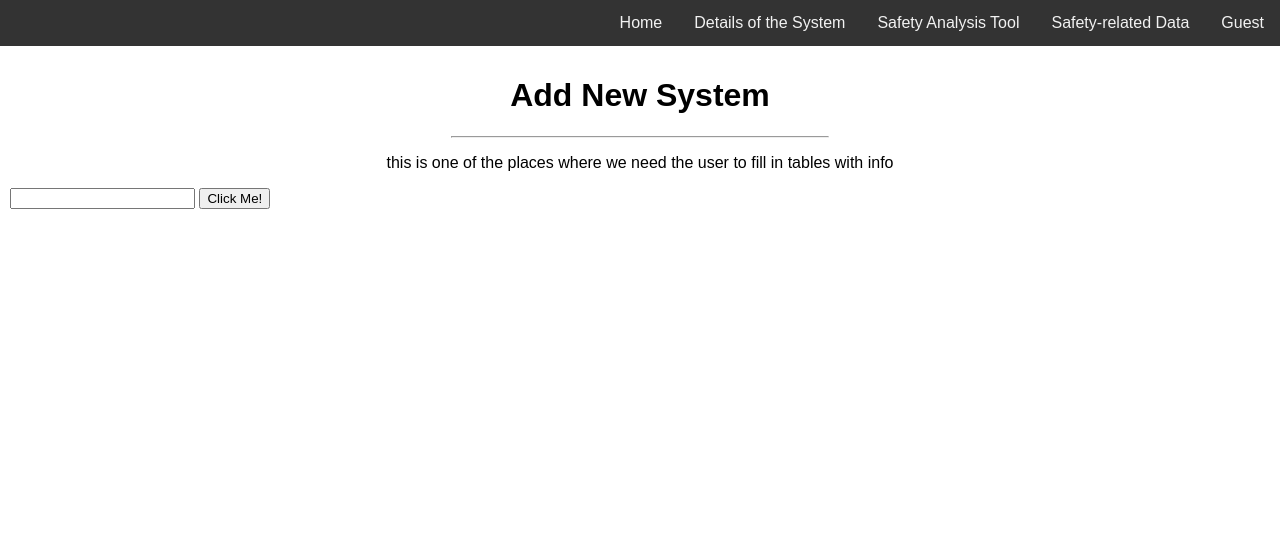
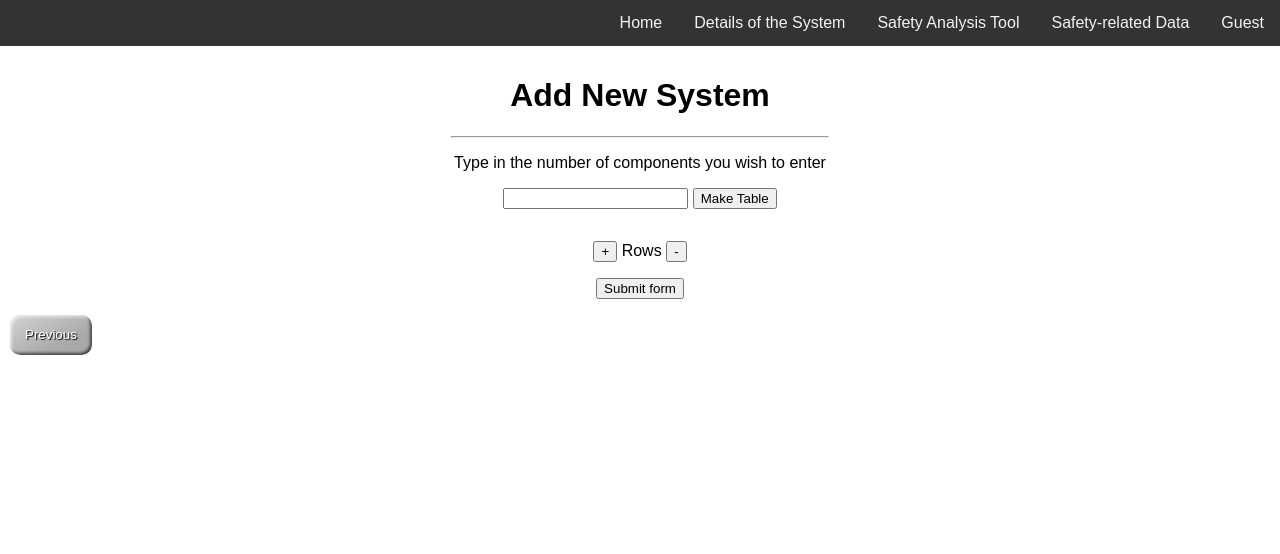
Before and after one commit to littleSky770/CapstoneProject, a Flask app: page /safetyAnalysisTool/addNewSys/ in a window 1280 px wide. Shown: the top 554 px of the page. Run offline with Flask 2, Linux system fonts and the light colour scheme.

Commit message:
tables being created but not making new rows nor making or deleting columns, moved some data around in the python file, Alex Daughters login info added

```diff
--- a/proj/templates/addNewSys.html
+++ b/proj/templates/addNewSys.html
@@ -14,7 +14,6 @@
 </style>
 {% block pageTitle %}Add New System{% endblock %}
 {% block content %}
-<p>this is one of the places where we need the user to fill in tables with info</p>
 <!-- <table id="table1" class="display" style="width:100%">
   <thead>
     <tr>
@@ -32,41 +31,63 @@
     </tr>
   </tbody>
 </table>
-<p><button onclick="createRows()">+</button>Rows<button onclick="deleteRows()">-</button></p>
+-->
+<p>Type in the number of components you wish to enter</p>
 <p>
-<button type="submit">Submit form</button>
+  <input type="text" id="tb1" />
+  <button type="button" id="makeTButton" onclick='createTable()'>Make Table</button>
 </p>
-<a href="/safetyRelatedData"><button class="regular" type="button">Previous</button></a>
--->
-<input type="text" id="tb1" />
-<button type="button" onclick='createTable()'>Click Me!</button>
+
 <table id="table" class="order-table table" name="table1" required>
 </table>
 
+<p><button onclick="createRows()">+</button> Rows <button onclick="deleteRows()">-</button></p>
+<p><button type="submit">Submit form</button></p>
+<a href="/safetyRelatedData"><button class="regular" type="button">Previous</button></a>
+
 <script>
+  var num = 0;
   function createTable() {
-    var a = document.getElementById('tb1').value;
+    var a;
+    a = document.getElementById('tb1').value;
+    num += a;
     if (a == "") {
       alert("Please enter some numeric value");
     } else {
-      var th = document.querySelectorAll('#table th');//To check whether `TD` is appended in table or not!
-      if (!th.length) {
-        //If not appended, then append TD in table
-        var rows = "<th>Component Name</th><th>State1</th><th>QuantityType</th><th>Amount</th>";
-        var table = document.createElement('table');
-        table.innerHTML = rows;
-        document.getElementById("table").appendChild(table.firstChild);
+      var rows = "<th>Component</th><th>State1</th>";
+      for (var i = 0; i < a; i++) {
+        rows += "<tr><td><input type='text' name='" + "component".concat(i+1) + "'></td><td><input type='text' name='" + "state1".concat(i+1) + "'></td></tr>";
       }
-
-      for (var i = 0; i < a; i++) {
-        var elems = '';
-        elems += "<tr><td><input type='text' name='" + "name".concat(i + 1) + "'></td><td><input type='text' name='" + "quantity".concat(i + 1) + "'></td><td><input type='text' name='" + "qtype".concat(i + 1) + "'></td><td id='amt'><input type='text' id='sum' onkeyup='myfunction(this.value);' name='" + "total".concat(i + 1) + "'></td></tr>";
-        var table = document.createElement('table');
-        table.innerHTML = elems;
-        document.getElementById("table").appendChild(table.firstChild);
-      }
+      var table = document.createElement('table');
+      table.innerHTML = rows;
+      document.getElementById("table").appendChild(table.firstChild);
     }
   }
+/* NOT working right now because it wont get along with the create table function :(
+  function createRows() {
+    var table = document.getElementById("table");
+    var row = table.insertRow(-1);
+    for (var i = 0; i < num; i++)
+    {
+      var cells = row.insertCell(i);
+      cells += "<tr><td><input type='text' name='" + "component".concat(i+1) + "'></td><td><input type='text' name='" + "state1".concat(i+1) + "'></td></tr>";";
+    }
+    table.innerHTML = cells;
+    document.getElementById("table").appendChild(table.firstChild);
+  }
+*/
+  function deleteRows() {
+    document.getElementById("table").deleteRow(-1);
+  }
+
+  //this makes the create table button disappear after a number is entered
+  var button = document.getElementById('makeTButton')
+  button.addEventListener('click',hideshow,false);
+
+  function hideshow() {
+    document.getElementById('tb1').style.display = 'none';
+    document.getElementById('makeTButton').style.display = 'none';
+}
 </script>
 
 {% endblock %}
```
Also changed, not shown: proj/app.py (+0 -33 lines), proj/data.db.
